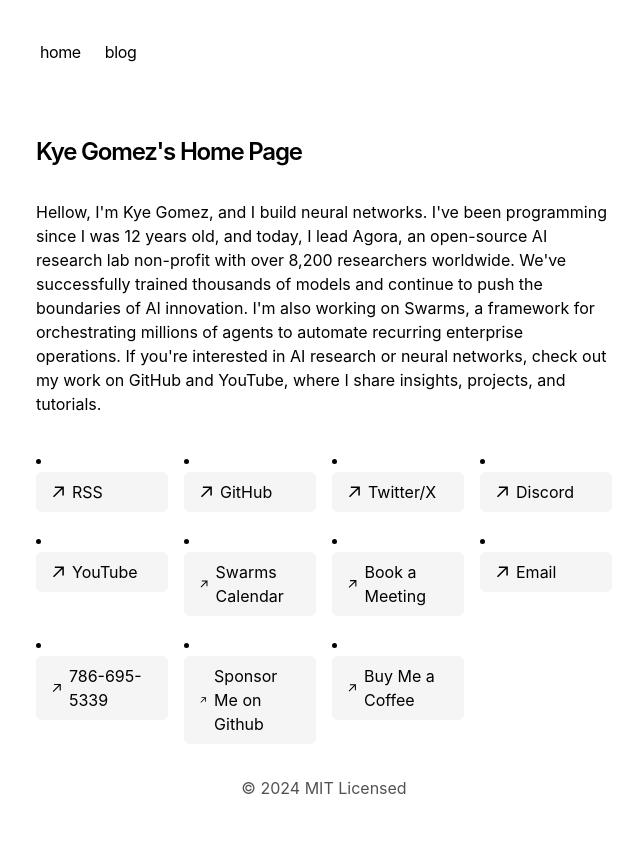
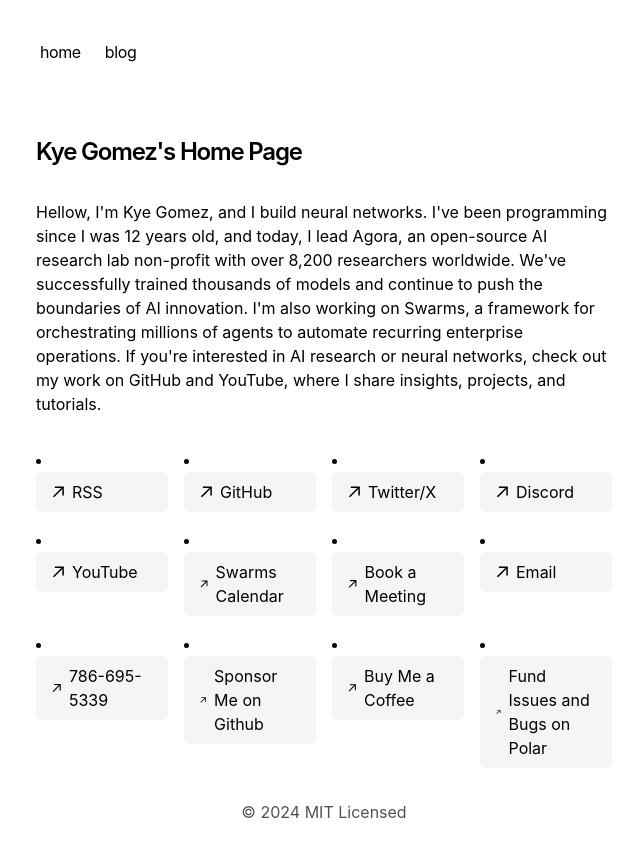
Before and after one commit to kyegomez/kyegomez-com, a Next.js app: page / in a window 1280 px wide. Shown: the top 856 px of the page, without its empty margins (316-956 px from the left). Built offline with nearby package versions, Linux system fonts and the light colour scheme.

Commit message:
[CLEANUP]

```diff
--- a/app/components/footer.tsx
+++ b/app/components/footer.tsx
@@ -44,7 +44,7 @@
         <LinkButton href="tel:+17866955339" text="786-695-5339" />
         <LinkButton href="https://github.com/sponsors/kyegomez" text="Sponsor Me on Github" />
         <LinkButton href="https://buymeacoffee.com/kyegomez" text="Buy Me a Coffee" />
-        {/* <LinkButton href="https://buymeacoffee.com/kyegomez" text="Buy Me a Coffee" /> */}
+        <LinkButton href="https://polar.sh/kyegomez/" text="Fund Issues and Bugs on Polar" />
       </div>
       <p className="mt-8 text-center text-neutral-600 dark:text-neutral-300">
         © {new Date().getFullYear()} MIT Licensed
```
